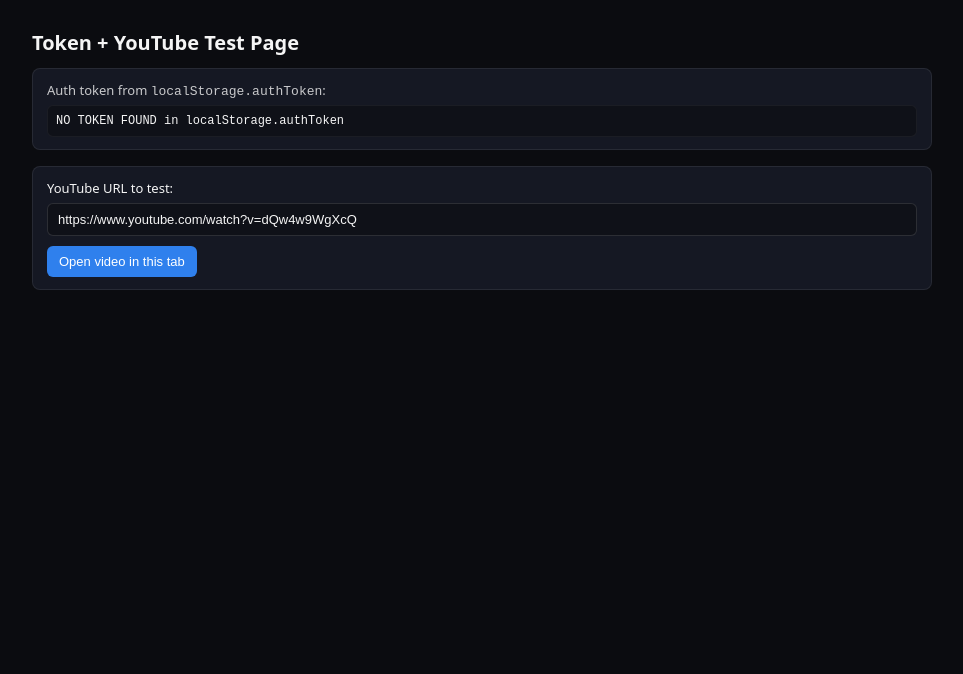
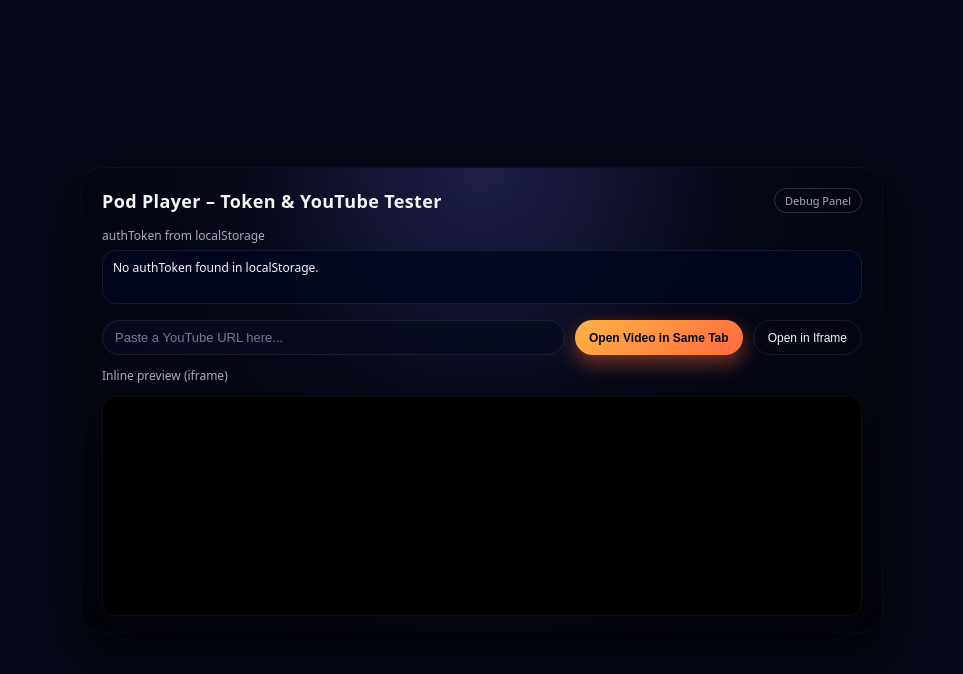
Before and after one commit to Mu-tu7274/academy-youtube-test, a plain HTML site: page index.html in a window 1280 px wide. Shown: the whole page, without its empty margins (158-1121 px from the left). Drawn offline with Linux system fonts and the light colour scheme.

Commit message:
Update index.html

```diff
--- a/index.html
+++ b/index.html
@@ -1,170 +1,225 @@
-
 <!DOCTYPE html>
-<html lang="en">
+<html lang="en" dir="ltr">
 <head>
   <meta charset="UTF-8" />
-  <title>Auth Token + YouTube Test</title>
-  <meta name="viewport" content="width=device-width, initial-scale=1" />
+  <title>Pod Player – Token & YouTube Test</title>
+  <meta name="viewport" content="width=device-width, initial-scale=1.0" />
   <style>
+    :root {
+      --bg-main: #050816;
+      --bg-card: radial-gradient(circle at top, #1f1f49 0, #050816 40%, #02030a 100%);
+      --border-soft: rgba(255, 255, 255, 0.08);
+      --accent: #ffb347;
+      --accent-strong: #ff6b3d;
+      --text-main: #f5f5f5;
+      --text-muted: #a8a8c0;
+      --input-bg: rgba(8, 11, 30, 0.85);
+    }
+
+    * {
+      box-sizing: border-box;
+    }
+
     body {
       margin: 0;
-      padding: 0;
+      min-height: 100vh;
       font-family: system-ui, -apple-system, BlinkMacSystemFont, "Segoe UI", sans-serif;
-      background: #0b0c10;
-      color: #f5f5f5;
-    }
-
-    .container {
-      max-width: 900px;
-      margin: 0 auto;
+      background: var(--bg-main);
+      color: var(--text-main);
+      display: flex;
+      align-items: center;
+      justify-content: center;
       padding: 16px;
     }
 
-    h1 {
-      font-size: 20px;
+    .shell {
+      width: 100%;
+      max-width: 800px;
+      border-radius: 20px;
+      background: var(--bg-card);
+      box-shadow:
+        0 22px 50px rgba(0, 0, 0, 0.7),
+        0 0 0 1px rgba(255, 255, 255, 0.04);
+      padding: 20px 20px 16px;
+    }
+
+    .header-row {
+      display: flex;
+      justify-content: space-between;
+      align-items: center;
+      gap: 8px;
+      margin-bottom: 14px;
+    }
+
+    .title {
+      font-size: 18px;
+      font-weight: 600;
+      letter-spacing: 0.02em;
+    }
+
+    .badge {
+      font-size: 11px;
+      padding: 4px 10px;
+      border-radius: 999px;
+      border: 1px solid rgba(255, 255, 255, 0.16);
+      color: var(--text-muted);
+    }
+
+    .section-label {
+      font-size: 12px;
+      color: var(--text-muted);
+      margin-bottom: 6px;
+    }
+
+    .token-box {
+      width: 100%;
+      min-height: 54px;
+      border-radius: 14px;
+      background: rgba(3, 7, 30, 0.9);
+      border: 1px solid var(--border-soft);
+      padding: 8px 10px;
+      font-size: 12px;
+      color: var(--text-main);
+      line-height: 1.5;
+      overflow-wrap: break-word;
+    }
+
+    .input-row {
+      display: flex;
+      flex-wrap: wrap;
+      gap: 10px;
+      margin-top: 16px;
       margin-bottom: 12px;
     }
 
-    .token-box {
-      background: #151823;
-      border-radius: 8px;
-      padding: 12px 14px;
-      margin-bottom: 16px;
-      border: 1px solid rgba(255,255,255,0.08);
+    .input-row input {
+      flex: 1 1 260px;
+      min-width: 0;
+      border-radius: 999px;
+      border: 1px solid var(--border-soft);
+      background: var(--input-bg);
+      padding: 9px 12px;
+      font-size: 13px;
+      color: var(--text-main);
+      outline: none;
     }
 
-    .token-label {
-      font-size: 13px;
-      opacity: 0.8;
-      margin-bottom: 6px;
+    .input-row input::placeholder {
+      color: rgba(168, 168, 192, 0.7);
     }
 
-    .token-value {
-      font-family: "Fira Code", monospace;
+    .btn {
+      border-radius: 999px;
+      border: none;
+      outline: none;
       font-size: 12px;
-      word-break: break-all;
-      background: #0f1118;
-      padding: 8px;
-      border-radius: 6px;
-      border: 1px solid rgba(255,255,255,0.05);
+      padding: 9px 14px;
+      display: inline-flex;
+      align-items: center;
+      justify-content: center;
+      gap: 6px;
+      cursor: pointer;
+      white-space: nowrap;
     }
 
-    .controls {
-      background: #151823;
-      border-radius: 8px;
-      padding: 12px 14px;
-      margin-bottom: 16px;
-      border: 1px solid rgba(255,255,255,0.08);
+    .btn-primary {
+      background: linear-gradient(135deg, var(--accent), var(--accent-strong));
+      color: #050816;
+      box-shadow: 0 8px 20px rgba(255, 107, 61, 0.45);
+      font-weight: 600;
     }
 
-    .controls label {
-      font-size: 13px;
-      display: block;
-      margin-bottom: 6px;
+    .btn-secondary {
+      background: transparent;
+      color: var(--text-main);
+      border: 1px solid var(--border-soft);
     }
 
-    .controls input {
-      width: 100%;
-      padding: 8px 10px;
-      border-radius: 6px;
-      border: 1px solid rgba(255,255,255,0.12);
-      background: #0f1118;
-      color: #f5f5f5;
-      font-size: 13px;
-      box-sizing: border-box;
+    .iframe-shell {
+      margin-top: 12px;
+      border-radius: 14px;
+      overflow: hidden;
+      border: 1px solid rgba(255, 255, 255, 0.05);
+      background: #000;
+      height: 220px;
     }
 
-    .btn-row {
-      margin-top: 10px;
-      display: flex;
-      gap: 8px;
-      flex-wrap: wrap;
+    .iframe-shell iframe {
+      width: 100%;
+      height: 100%;
+      border: none;
     }
 
-    button {
-      border: none;
-      border-radius: 6px;
-      padding: 8px 12px;
-      font-size: 13px;
-      cursor: pointer;
-      background: #2f80ed;
-      color: #fff;
-      font-weight: 500;
-    }
+    @media (max-width: 560px) {
+      .shell {
+        padding: 14px 12px;
+      }
 
-    button.secondary {
-      background: #4b5563;
-    }
+      .title {
+        font-size: 16px;
+      }
 
-    button:active {
-      opacity: 0.8;
-    }
-
-    .iframe-wrapper {
-      margin-top: 8px;
-      border-radius: 8px;
-      overflow: hidden;
-      border: 1px solid rgba(255,255,255,0.12);
-      background: #000;
-      /* 16:9 */
-      position: relative;
-      padding-top: 56.25%;
-    }
-
-    .iframe-wrapper iframe {
-      position: absolute;
-      inset: 0;
-      width: 100%;
-      height: 100%;
-      border: 0;
-    }
-
-    .small-note {
-      font-size: 11px;
-      opacity: 0.7;
-      margin-top: 4px;
+      .iframe-shell {
+        height: 180px;
+      }
     }
   </style>
 </head>
 <body>
-  <div class="container">
-    <h1>Token + YouTube Test Page</h1>
-
-    <!-- عرض التوكين القادم من Flutter (localStorage.authToken) -->
-    <div class="token-box">
-      <div class="token-label">Auth token from <code>localStorage.authToken</code>:</div>
-      <div id="tokenValue" class="token-value">Loading token…</div>
+  <div class="shell">
+    <div class="header-row">
+      <div class="title">Pod Player – Token & YouTube Tester</div>
+      <div class="badge">Debug Panel</div>
     </div>
 
-    <!-- إدخال لينك يوتيوب -->
-    <div class="controls">
-      <label for="ytUrl">YouTube URL to test:</label>
+    <!-- عرض التوكن -->
+    <div class="section-label">authToken from localStorage</div>
+    <div id="tokenBox" class="token-box">
+      Loading token...
+    </div>
+
+    <!-- إدخال لينك يوتيوب + الأزرار -->
+    <div class="input-row">
       <input
         id="ytUrl"
         type="text"
-        value="https://www.youtube.com/watch?v=dQw4w9WgXcQ"
-        placeholder="https://www.youtube.com/watch?v=VIDEO_ID"
+        placeholder="Paste a YouTube URL here..."
       />
 
-      <div class="btn-row">
-        <!-- فتح الفيديو في نفس الصفحة (WebView هيتحوّل مباشرة ليوتيوب) -->
-        <button id="openSameTab">Open video in this tab</button>
+      <button id="openSameTab" class="btn btn-primary">
+        Open Video in Same Tab
+      </button>
 
+      <button id="openInIframe" class="btn btn-secondary">
+        Open in Iframe
+      </button>
+    </div>
 
+    <div class="section-label">Inline preview (iframe)</div>
+    <div class="iframe-shell">
+      <iframe
+        id="ytFrame"
+        src=""
+        allow="accelerometer; autoplay; clipboard-write; encrypted-media; gyroscope; picture-in-picture"
+        allowfullscreen
+      ></iframe>
+    </div>
+  </div>
 
   <script>
     (function () {
-      // قراءة التوكين من localStorage وعرضه
+      // عرض التوكن الموجود في localStorage
       function showToken() {
-        var box = document.getElementById("tokenValue");
+        var box = document.getElementById("tokenBox");
+        if (!box) return;
+
         var tokenText = "";
-
         try {
-          var token = window.localStorage.getItem("authToken");
-          if (!token) {
-            tokenText = "NO TOKEN FOUND in localStorage.authToken";
+          var token = localStorage.getItem("authToken");
+          if (token) {
+            tokenText = "authToken: " + token;
           } else {
-            tokenText = token;
+            tokenText = "No authToken found in localStorage.";
           }
         } catch (e) {
           tokenText = "Error reading localStorage: " + e;
@@ -207,13 +262,110 @@
         var openInIframeBtn = document.getElementById("openInIframe");
         var frame = document.getElementById("ytFrame");
 
+        // متغير جلوبال نخزن فيه لينك الفيديو
+        window._pendingVideoUrl = null;
+
+        // زر: Open Video → يودّي أولاً لصفحة وسيطة فيها زر تأكيد
         openSameTabBtn.addEventListener("click", function () {
           var url = ytInput.value.trim();
           if (!url) return;
-          // هينقل نفس الـ WebView ليوتيوب مباشرة
-          window.location.href = url;
+
+          window._pendingVideoUrl = url;
+
+          // نرسم "صفحة" جديدة بسيطة فيها زر تأكيد
+          document.body.innerHTML = `
+          <div style="
+            font-family: system-ui, -apple-system, BlinkMacSystemFont, 'Segoe UI', sans-serif;
+            min-height: 100vh;
+            margin: 0;
+            padding: 0;
+            display: flex;
+            align-items: center;
+            justify-content: center;
+            background: #050816;
+            color: #f5f5f5;
+          ">
+            <div style="
+              max-width: 420px;
+              width: 90%;
+              padding: 24px 20px;
+              border-radius: 16px;
+              background: radial-gradient(circle at top, #1f1f49 0, #050816 40%, #02030a 100%);
+              box-shadow:
+                0 18px 45px rgba(0,0,0,0.7),
+                0 0 0 1px rgba(255,255,255,0.04);
+              text-align: center;
+            ">
+              <h2 style="margin: 0 0 12px; font-size: 20px; font-weight: 600;">
+                تأكيد فتح الفيديو
+              </h2>
+              <p style="margin: 0 0 20px; font-size: 13px; line-height: 1.6; color: #c9c9d4;">
+                سيتم فتح فيديو يوتيوب في نفس الشاشة.<br>
+                اضغط على الزر بالأسفل للمتابعة.
+              </p>
+
+              <button
+                id="confirmOpenVideo"
+                style="
+                  display: inline-flex;
+                  align-items: center;
+                  justify-content: center;
+                  gap: 8px;
+                  padding: 10px 20px;
+                  border-radius: 999px;
+                  border: none;
+                  outline: none;
+                  background: linear-gradient(135deg, #ffb347, #ff6b3d);
+                  color: #050816;
+                  font-size: 14px;
+                  font-weight: 600;
+                  cursor: pointer;
+                  box-shadow: 0 8px 20px rgba(255,107,61,0.45);
+                "
+              >
+                فتح الفيديو الآن
+                <span style="font-size: 16px;">▶</span>
+              </button>
+
+              <button
+                id="cancelBack"
+                style="
+                  margin-top: 10px;
+                  display: block;
+                  width: 100%;
+                  padding: 8px 16px;
+                  border-radius: 999px;
+                  border: 1px solid rgba(255,255,255,0.18);
+                  background: transparent;
+                  color: #c9c9d4;
+                  font-size: 12px;
+                  cursor: pointer;
+                "
+              >
+                رجوع للصفحة السابقة
+              </button>
+            </div>
+          </div>
+        `;
+
+          // زر تأكيد فتح الفيديو
+          document
+            .getElementById("confirmOpenVideo")
+            .addEventListener("click", function () {
+              if (window._pendingVideoUrl) {
+                window.location.href = window._pendingVideoUrl;
+              }
+            });
+
+          // زر رجوع للصفحة الأصلية (إعادة تحميل)
+          document
+            .getElementById("cancelBack")
+            .addEventListener("click", function () {
+              window.location.reload();
+            });
         });
 
+        // زر فتح داخل iframe يظل كما هو
         openInIframeBtn.addEventListener("click", function () {
           var url = ytInput.value.trim();
           if (!url) return;
```
